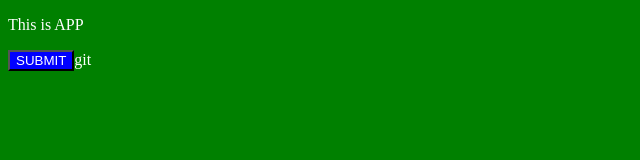
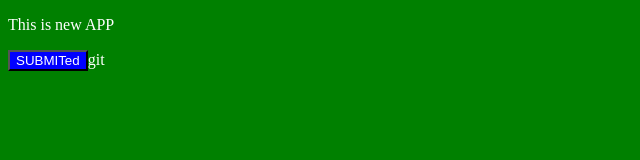
Before and after one commit to Pham-Anh-Tuan/git-tutorial, a plain HTML site: page index.html in a window 1280 px wide. Shown: the whole page, without its empty margins (0-640 px from the left). Drawn offline with Linux system fonts and the light colour scheme.

Commit message:
Update index.html

```diff
--- a/index.html
+++ b/index.html
@@ -8,7 +8,7 @@
 
 </head>
 <body>
-<p>This is APP</p>
-<button>SUBMIT</button>git
+<p>This is new APP</p>
+<button>SUBMITed</button>git
 </body>
 </html>
```
